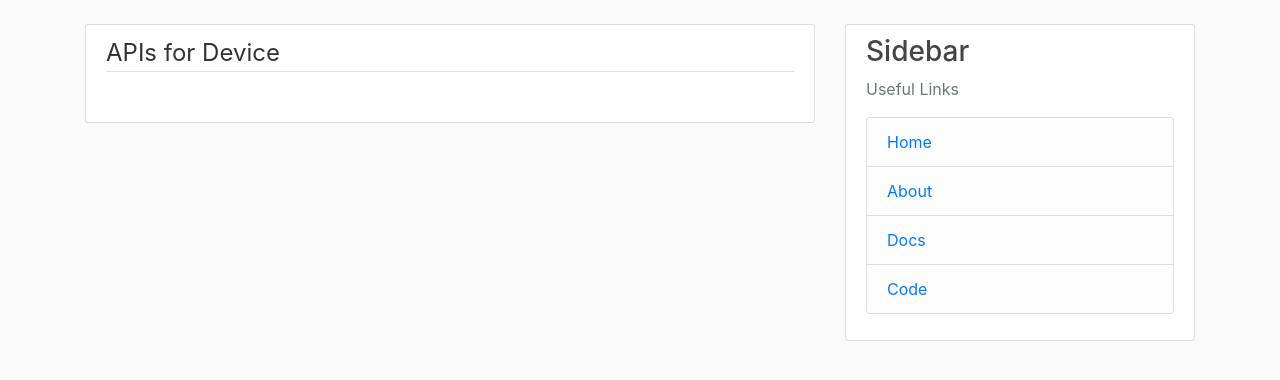
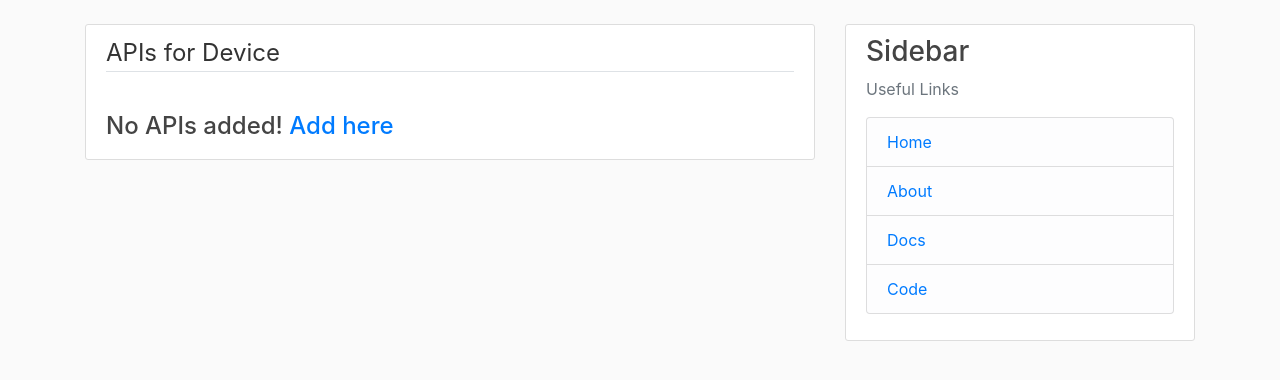
Before and after one commit to Ali-Ibrahim137/IoT-Voice-Assistant, a Django app: template Django_project/Vinus/templates/Vinus/device-api-list.html in a window 1280 px wide. Shown: the part 56-436 px from the top of the page. Run offline with Django 3.2, Linux system fonts and the light colour scheme; the template is opened without the code that fills it, so the values that code supplies are empty; some libraries are stand-ins or nearby versions.

Commit message:
Fixed some bugs

```diff
--- a/Django_project/Vinus/templates/Vinus/device-api-list.html
+++ b/Django_project/Vinus/templates/Vinus/device-api-list.html
@@ -13,6 +13,8 @@
           </div>
         </div>
     </div>
+    {% empty %}
+      <h4>No APIs added! <a href="{% url 'api-create' %}">Add here</a></h4>
     {% endfor %}
 </div>
 {%endblock content%}
```
Also changed, not shown: Django_project/media/profile_pics/RickSanchez.png (added).
